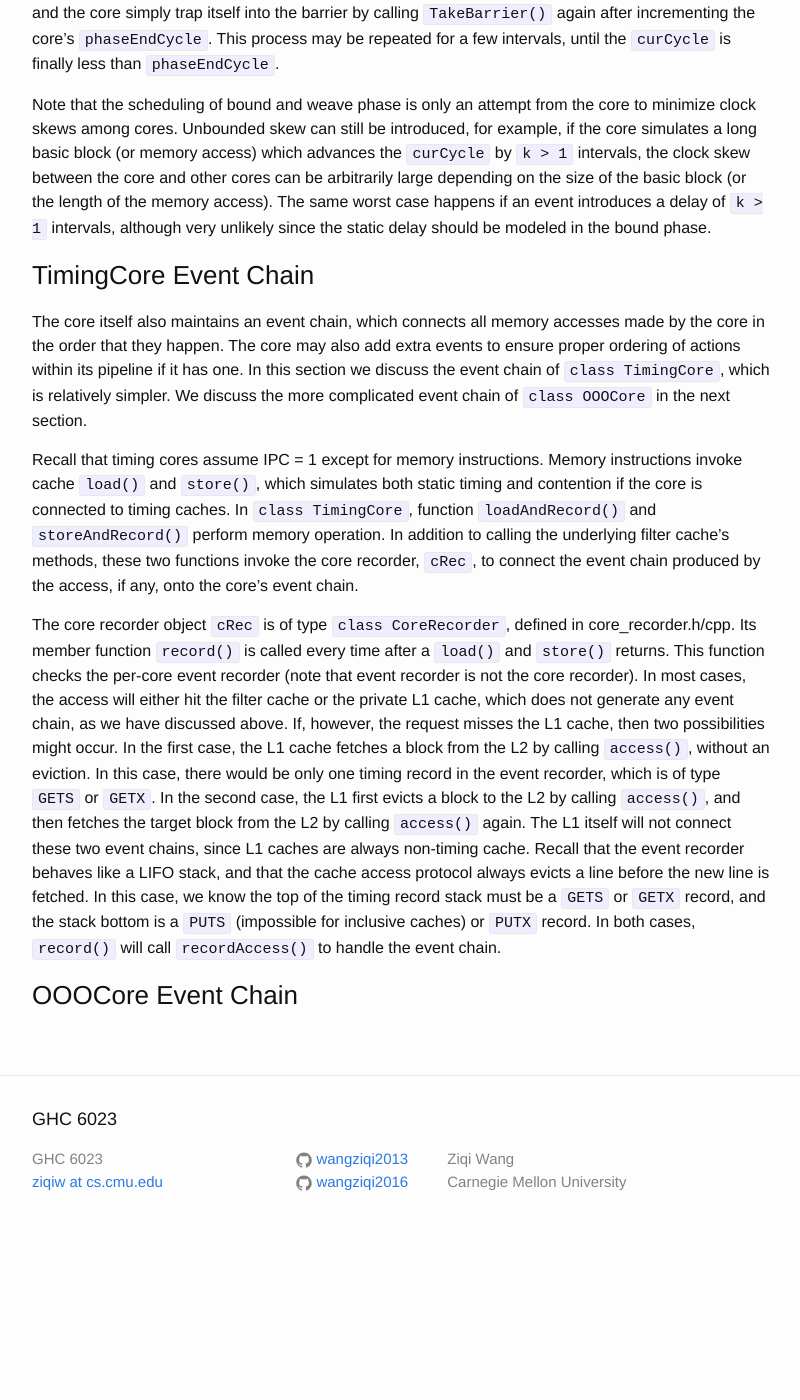
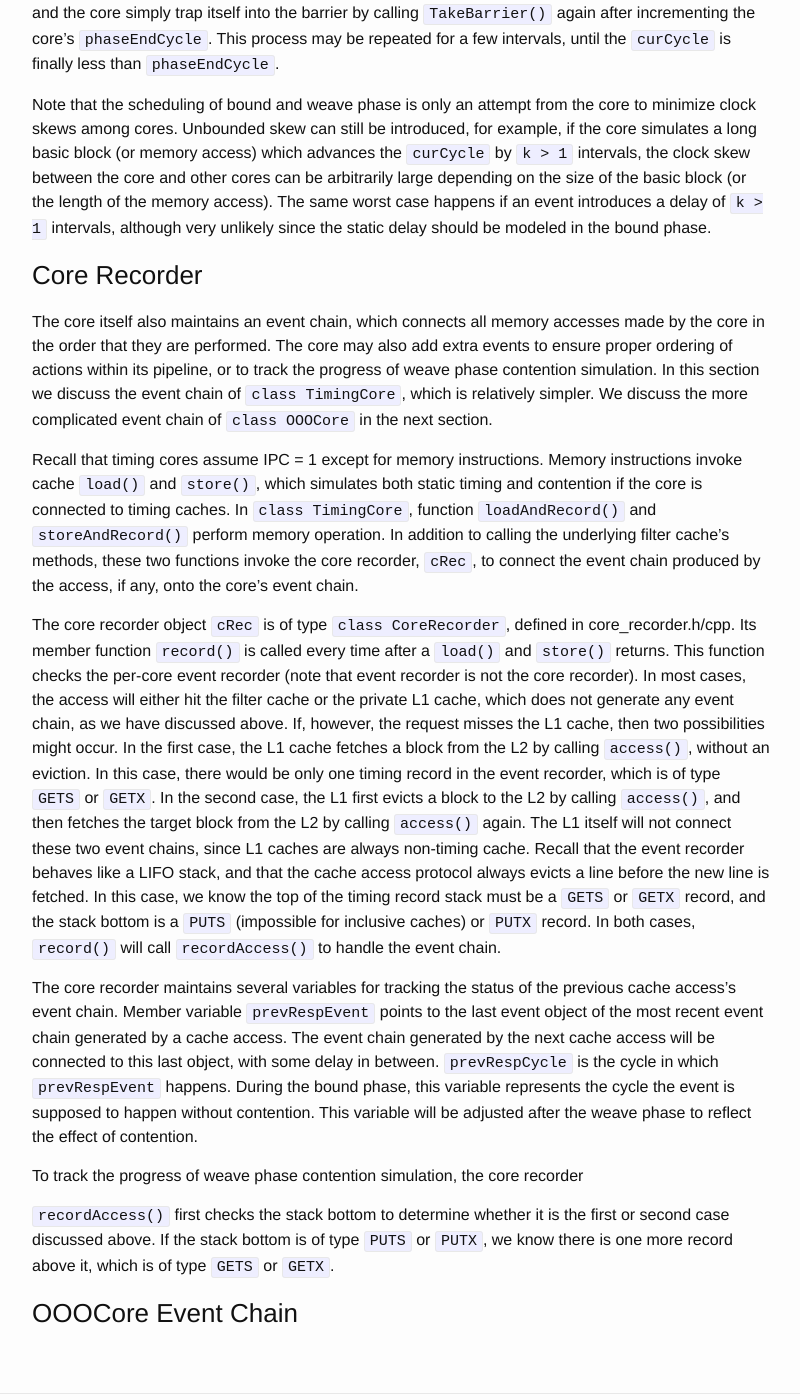
Before and after one commit to wangziqi2013/wangziqi2013.github.io, a Jekyll site: the page built from _posts/2019-01-22-understand-zsim-contention-sim.markdown, in a window 1280 px wide and 1400 px high, scrolled down 15547 px. Shown: the whole window, without its empty margins (238-1038 px from the left). Built offline with Jekyll 4.4.1, drawn with Linux system fonts in a browser that asks for light colours; before the commit the page ends 16800 px from its top, so only the background shows below that.

Commit message:
Adding prevRespEvent

```diff
--- a/_posts/2019-01-22-understand-zsim-contention-sim.markdown
+++ b/_posts/2019-01-22-understand-zsim-contention-sim.markdown
@@ -571,12 +571,12 @@ depending on the size of the basic block (or the length of the memory access). T
 introduces a delay of `k > 1` intervals, although very unlikely since the static delay should be modeled in the bound
 phase.
 
-### TimingCore Event Chain
+### Core Recorder
 
 The core itself also maintains an event chain, which connects all memory accesses made by the core in the order that they
-happen. The core may also add extra events to ensure proper ordering of actions within its pipeline if it has one. In this
-section we discuss the event chain of `class TimingCore`, which is relatively simpler. We discuss the more complicated
-event chain of `class OOOCore` in the next section.
+are performed. The core may also add extra events to ensure proper ordering of actions within its pipeline, or to track
+the progress of weave phase contention simulation. In this section we discuss the event chain of `class TimingCore`, which
+is relatively simpler. We discuss the more complicated event chain of `class OOOCore` in the next section.
 
 Recall that timing cores assume IPC = 1 except for memory instructions. Memory instructions invoke cache `load()` and
 `store()`, which simulates both static timing and contention if the core is connected to timing caches. In `class TimingCore`,
@@ -597,6 +597,16 @@ protocol always evicts a line before the new line is fetched. In this case, we k
 must be a `GETS` or `GETX` record, and the stack bottom is a `PUTS` (impossible for inclusive caches) or `PUTX` record.
 In both cases, `record()` will call `recordAccess()` to handle the event chain.
 
+The core recorder maintains several variables for tracking the status of the previous cache access's event chain.
+Member variable `prevRespEvent` points to the last event object of the most recent event chain generated by a cache access.
+The event chain generated by the next cache access will be connected to this last object, with some delay in between.
+`prevRespCycle` is the cycle in which `prevRespEvent` happens. During the bound phase, this variable represents the cycle
+the event is supposed to happen without contention. This variable will be adjusted after the weave phase to reflect the effect of contention.
 
+To track the progress of weave phase contention simulation, the core recorder
+
+`recordAccess()` first checks the stack bottom to determine whether it is the first or second case discussed above.
+If the stack bottom is of type `PUTS` or `PUTX`, we know there is one more record above it, which is of type `GETS`
+or `GETX`.
 
 ### OOOCore Event Chain
```
